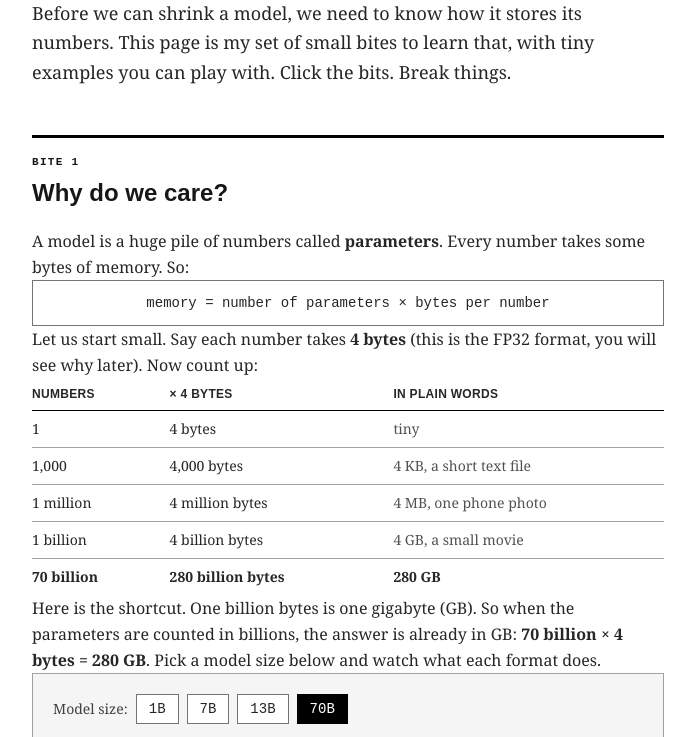
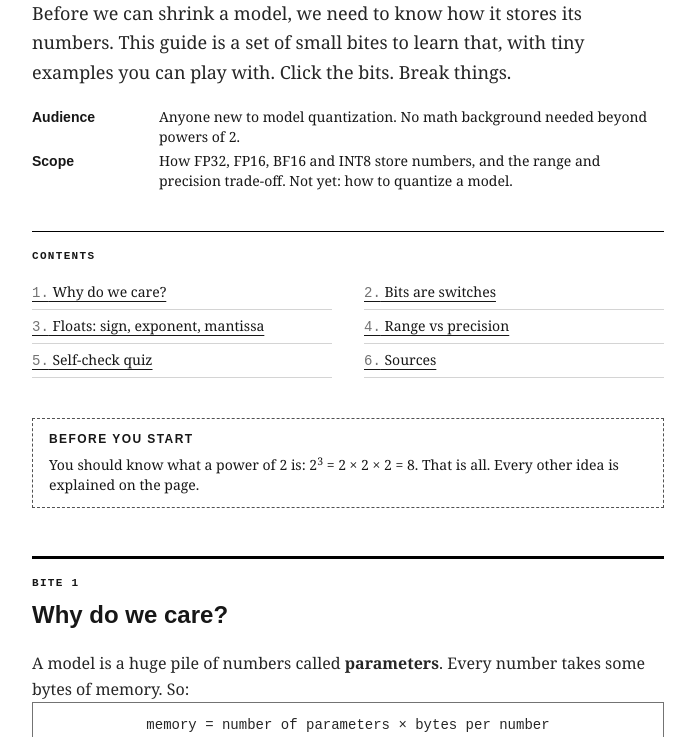
Before and after one commit to maulairfani/maulairfani.github.io, an Astro site: page /artifacts/number-formats in a window 1280 px wide. Shown: the part 207-944 px from the top of the page, without its empty margins (292-987 px from the left). Built offline with nearby package versions, Linux system fonts and the light colour scheme; Astro itself is replaced by a stand-in of ours.

Commit message:
Rewrite number-formats as a study guide and add editorial-html skill

```diff
--- a/src/components/artifacts/number-formats/ui.tsx
+++ b/src/components/artifacts/number-formats/ui.tsx
@@ -14,12 +14,14 @@ export function chip(on: boolean) {
 }
 
 export function Bite({
+  id,
   n,
   title,
   remember,
   question,
   children,
 }: {
+  id?: string;
   n: number;
   title: string;
   /** One-line takeaway, shown at the end of the bite. */
@@ -29,9 +31,9 @@ export function Bite({
   children: ReactNode;
 }) {
   return (
-    <section className="mt-12 border-t-[3px] border-black pt-4">
+    <section id={id} className="mt-12 border-t-[3px] border-black pt-4">
       <p className="font-label text-[11px] font-bold uppercase tracking-[0.12em]">Bite {n}</p>
-      <h2 className="mt-2 font-display text-2xl font-bold leading-tight">{title}</h2>
+      <h3 className="mt-2 font-display text-2xl font-bold leading-tight">{title}</h3>
       <div className="mt-5 space-y-4 leading-relaxed text-neutral-800">
         {children}
         {remember && (
--- a/src/pages/artifacts/number-formats.astro
+++ b/src/pages/artifacts/number-formats.astro
@@ -20,6 +20,15 @@ const sources = [
 
 const title = 'Number formats: FP32, FP16, BF16 and INT8';
 const description = 'A small, interactive guide to how computers store numbers, and why it matters for model size.';
+
+const contents = [
+  { id: 'why', label: 'Why do we care?' },
+  { id: 'bits', label: 'Bits are switches' },
+  { id: 'floats', label: 'Floats: sign, exponent, mantissa' },
+  { id: 'range', label: 'Range vs precision' },
+  { id: 'self-check', label: 'Self-check quiz' },
+  { id: 'sources', label: 'Sources' },
+];
 ---
 
 <!doctype html>
@@ -42,15 +51,45 @@ const description = 'A small, interactive guide to how computers store numbers,
       </nav>
 
       <header class="mt-6 border-t-[6px] border-black pt-3">
-        <p class="font-label text-[11px] font-bold uppercase tracking-[0.12em]">Quantization · Part 1</p>
+        <p class="font-label text-[11px] font-bold uppercase tracking-[0.12em]">Quantization · Part 1 · Study guide</p>
         <h1 class="mt-3 font-display text-4xl font-bold leading-[1.1] tracking-tight">Number formats</h1>
         <p class="mt-4 font-body text-lg leading-relaxed text-neutral-800">
-          Before we can shrink a model, we need to know how it stores its numbers. This page is my set of small bites
+          Before we can shrink a model, we need to know how it stores its numbers. This guide is a set of small bites
           to learn that, with tiny examples you can play with. Click the bits. Break things.
         </p>
+        <dl class="mt-5 grid grid-cols-[115px_minmax(0,1fr)] gap-x-3 gap-y-1 text-sm">
+          <dt class="font-display font-bold">Audience</dt>
+          <dd>Anyone new to model quantization. No math background needed beyond powers of 2.</dd>
+          <dt class="font-display font-bold">Scope</dt>
+          <dd>How FP32, FP16, BF16 and INT8 store numbers, and the range and precision trade-off. Not yet: how to quantize a model.</dd>
+        </dl>
       </header>
 
+      <nav class="mt-10 border-t border-black pt-4" aria-labelledby="contents-title">
+        <h2 id="contents-title" class="font-label text-[11px] font-bold uppercase tracking-[0.12em]">Contents</h2>
+        <ol class="mt-3 grid gap-x-8 text-sm sm:grid-cols-2">
+          {
+            contents.map((c, i) => (
+              <li class="border-b border-neutral-300 py-1.5">
+                <a href={`#${c.id}`} class="underline underline-offset-4 hover:no-underline">
+                  <span class="font-label text-neutral-500">{i + 1}.</span> {c.label}
+                </a>
+              </li>
+            ))
+          }
+        </ol>
+      </nav>
+
+      <section id="prerequisites" class="mt-10 border border-dashed border-neutral-600 px-4 py-3 text-sm">
+        <h2 class="font-display text-xs font-bold uppercase tracking-[0.12em]">Before you start</h2>
+        <p class="mt-2">
+          You should know what a power of 2 is: 2<sup>3</sup> = 2 × 2 × 2 = 8. That is all. Every other idea is
+          explained on the page.
+        </p>
+      </section>
+
       <Bite
+        id="why"
         n={1}
         title="Why do we care?"
         remember="Memory = number of parameters × bytes per number. Fewer bytes per number means a smaller model."
@@ -94,6 +133,7 @@ const description = 'A small, interactive guide to how computers store numbers,
       </Bite>
 
       <Bite
+        id="bits"
         n={2}
         title="Bits are switches"
         remember="N bits give 2^N patterns. 8 bits give 256 patterns, so INT8 holds 256 whole numbers."
@@ -111,6 +151,7 @@ const description = 'A small, interactive guide to how computers store numbers,
       </Bite>
 
       <Bite
+        id="floats"
         n={3}
         title="Floats: sign, exponent, mantissa"
         remember="A float is sign × (1 + mantissa) × 2^exponent. The exponent sets the scale. The mantissa sets the detail."
@@ -124,9 +165,9 @@ const description = 'A small, interactive guide to how computers store numbers,
           0.15625 = +1 × 1.25 × 2<sup>-3</sup>
         </p>
         <p>
-          Three pieces: a <b class="text-rose-700">sign</b> (+ or -), an <b class="text-amber-700">exponent</b> (the
-          power of 2, which sets the scale), and a <b class="text-sky-700">mantissa</b> (the digits after the
-          point). The leading 1 in 1.25 is always there, so we do not store it. It is called the hidden 1.
+          Three pieces: a <b>sign</b> (+ or -), an <b>exponent</b> (the power of 2, which sets the scale), and a{' '}
+          <b>mantissa</b> (the digits after the point). The leading 1 in 1.25 is always there, so we do not store it.
+          It is called the hidden 1.
         </p>
         <p>
           The exponent is stored with a <b>bias</b> so it can be negative. For FP32 the bias is 127. Click any bit
@@ -140,15 +181,16 @@ const description = 'A small, interactive guide to how computers store numbers,
       </Bite>
 
       <Bite
+        id="range"
         n={4}
         title="Range vs precision"
         remember="More exponent bits mean more range. More mantissa bits mean more precision. With a fixed number of bits, you trade one for the other."
         question="Back to our memory problem: how far can we cut the bytes before the numbers break?"
       >
         <p>
-          That split is the whole trade. More exponent bits give a wider <b>range</b>: how big and how small a number can be. More mantissa bits
-          give more <b>precision</b>: how close neighbour numbers are. With a fixed number of bits, you trade one
-          for the other.
+          That split is the whole trade. More exponent bits give a wider <b>range</b>: how big and how small a number
+          can be. More mantissa bits give more <b>precision</b>: how close neighbour numbers are. With a fixed number
+          of bits, you trade one for the other.
         </p>
         <FormatTable />
         <p>
@@ -163,8 +205,11 @@ const description = 'A small, interactive guide to how computers store numbers,
         </p>
       </Bite>
 
-      <Bite n={5} title="Quick quiz">
-        <p>Six questions to check what stuck from the four bites above. Your score is not saved.</p>
+      <Bite id="self-check" n={5} title="Self-check quiz">
+        <p>
+          Six questions to check what stuck from the four bites above. Pick an answer and the correct one is shown
+          with the reason. Your score is not saved.
+        </p>
         <Quiz client:load />
       </Bite>
 
@@ -173,7 +218,7 @@ const description = 'A small, interactive guide to how computers store numbers,
         losing too much.
       </p>
 
-      <div class="mt-8">
+      <div id="sources" class="mt-8">
         <Sources items={sources} />
       </div>
     </main>
```
Also changed, not shown: .claude/skills/editorial-html/SKILL.md (added), .claude/skills/editorial-html/agents/ui_metadata.yaml (added), .claude/skills/editorial-html/assets/document.css (added), .claude/skills/editorial-html/assets/template.html (added).
